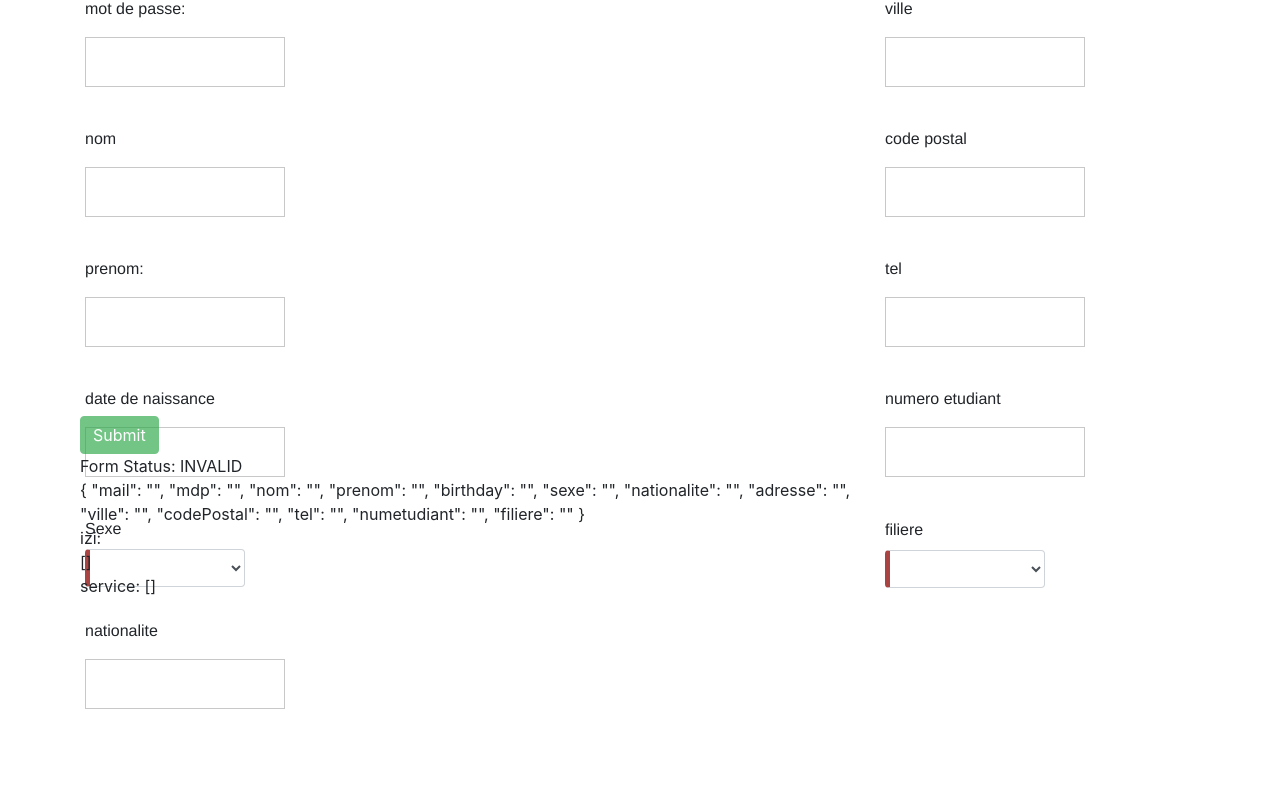
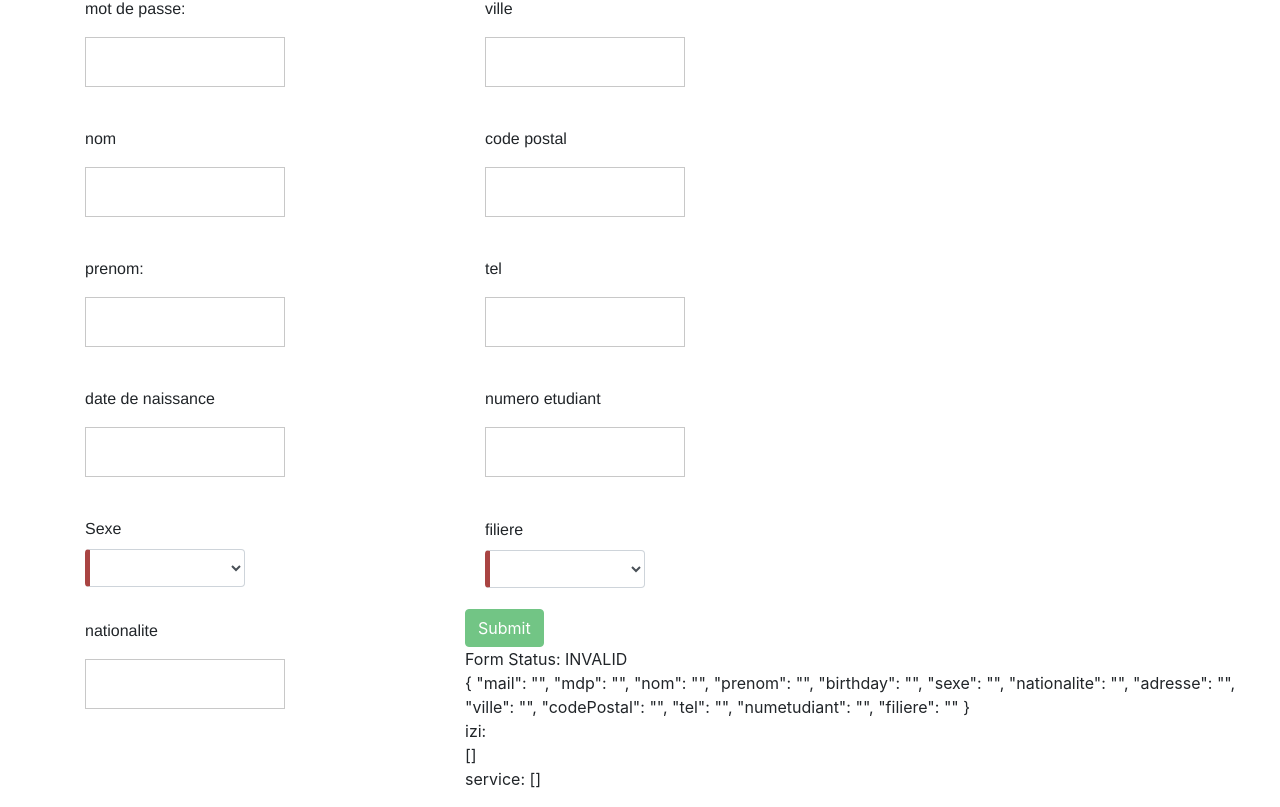
Before and after one commit to FazulNazar/BRI-project, an Angular app: page /register in a window 1280 px wide. Shown: the part 384-1191 px from the top of the page. Before the commit the page ends 1114 px from the top, so only its background shows below. Built offline with nearby package versions, Linux system fonts and the light colour scheme.

Commit message:
amelioration css

```diff
--- a/src/app/register/register.component.css
+++ b/src/app/register/register.component.css
@@ -35,12 +35,12 @@ label{}
 #rightForm{
   display: block;
   width: 400px;
-  float: right;
+  float: left;
   text-align: left;
   font-family: 'Helvetica Neue',Helvetica,HiraKakuProN-W3,sans-serif;
 }
 #leftForm{
-
+  display: block;
   width: 400px;
   float: left;
   text-align: left;
@@ -49,9 +49,6 @@ label{}
 }
 
 #submit{
-  position: absolute;
-  top: 800px;
-  right: 400px;
   float: right;
   width: 800px;
 }
```
